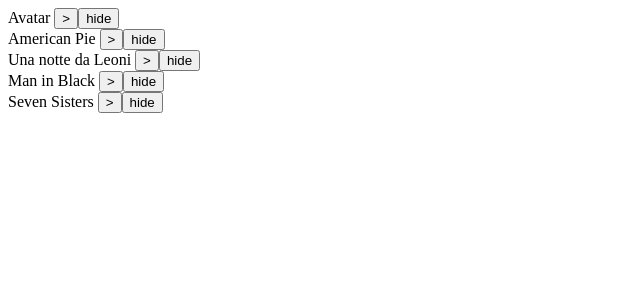
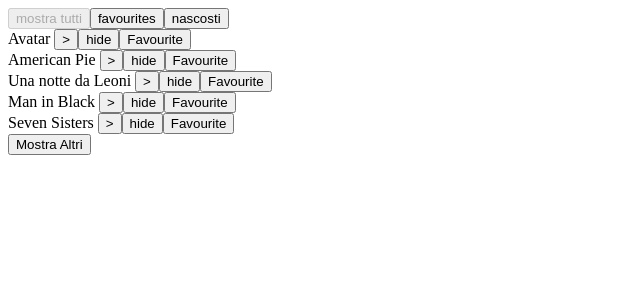
Before and after one commit to LukeSkywa/IniMenoUno, an Angular app: page /list in a window 1280 px wide. Shown: the top 300 px of the page, without its empty margins (0-640 px from the left). Built offline with nearby package versions, Linux system fonts and the light colour scheme.

Commit message:
NEEDS FIX m8b disable buttons

```diff
--- a/src/app/components/lista/lista.component.html
+++ b/src/app/components/lista/lista.component.html
@@ -1,5 +1,13 @@
-<ng-container *ngFor="let filmItem of filmList">
+<div>
+    <button [disabled]="true" (click)="resetList();disablebutton()">mostra tutti</button><button (click)="favouriteList()">favourites</button><button (click)="showHidden()">nascosti</button>
+</div>
+<ng-container *ngFor="let filmItem of filmList | slice : 0 :showmore">
     <div *ngIf="filmItem.show"> {{filmItem.name}}
         <button [routerLink]="['/FilmDetail', filmItem.id]">></button>
-        <button (click)="filmItem.show = false"> hide</button></div>
+        <button (click)="filmItem.show = false"> hide</button>
+        <ng-container *ngIf="filmItem.favourited ==false; else elsebutton"><button (click)="filmItem.favourited=true">Favourite</button></ng-container>
+        <ng-template #elsebutton><button (click)="filmItem.favourited=false">Unfavourite</button></ng-template>
+    </div>
 </ng-container>
+<ng-container *ngIf="showmore<filmList.length; else elseblock"><button (click)="showMoreItems()">Mostra Altri</button></ng-container>
+<ng-template #elseblock><button (click)="showmore=5">Comprimi</button></ng-template>
--- a/src/app/components/lista/lista.component.ts
+++ b/src/app/components/lista/lista.component.ts
@@ -1,7 +1,8 @@
-import { Component, OnInit, EventEmitter, Output } from '@angular/core';
+import { Component, OnInit, EventEmitter, Output, MissingTranslationStrategy } from '@angular/core';
 import { FilmItem } from 'src/app/models/film-item';
 import { FilmListService } from 'src/app/service/film-list.service';
 import { GeneriService } from 'src/app/service/generi.service';
+import { Button } from 'protractor';
 
 @Component({
   selector: 'app-lista',
@@ -9,12 +10,13 @@ import { GeneriService } from 'src/app/service/generi.service';
   styleUrls: ['./lista.component.scss']
 })
 export class ListaComponent implements OnInit {
-
+  disabledvariable:number;
+  showmore:number= 5;
   fontStyle:string="bold";
   messaggio: string;
   @Output()
   showDetail: EventEmitter<number>= new EventEmitter();
-
+  hiddenList:FilmItem[]=[];
   //genereId:string='fps';
   genereId:number=0;
 
@@ -28,7 +30,6 @@ export class ListaComponent implements OnInit {
    }
 
   ngOnInit(): void {
-
   }
 
   dettaglio(id: number){
@@ -40,7 +41,27 @@ export class ListaComponent implements OnInit {
       return true;
     return false;
   }
+  showMoreItems()
+  {
+     this.showmore = Number(this.showmore) + 5;
+  }
+  disablebutton():boolean {
 
+    return
+  }
+  resetList()
+  {
+    this.filmList=this.filmListService.getFilmList();
+
+  }
+  favouriteList(){
+    this.filmList=this.filmList.filter(film => film.favourited ==true);
+  }
+  showHidden(){
+    this.filmList.forEach(film => {
+      film.show=!film.show;
+    });
+  }
   /*ricerca(id:number){
     //this.genereId=this.listGenere.associaDescrizione(id);
     this.genereId=id;
--- a/src/app/service/film-list.service.ts
+++ b/src/app/service/film-list.service.ts
@@ -7,10 +7,14 @@ import { FilmItem } from '../models/film-item';
 export class FilmListService {
   private filmListStored:FilmItem[]=[
     { id:1, name:"Avatar", durataMinuti:120, genere:"azione", favourited:false, show:true},
-    { id:2, name:"American Pie", durataMinuti:120,genere:"commedia", favourited:false,show:true},
-    { id:3, name:"Una notte da Leoni", durataMinuti:120, genere:"commedia", favourited:false,show:true},
-    { id:4, name:"Man in Black", durataMinuti:120, genere:"commedia",favourited:false,show:true},
-    { id:5, name:"Seven Sisters", durataMinuti:120, genere:"psicologico", favourited:false,show:true},
+    { id:2, name:"American Pie", durataMinuti:100,genere:"commedia", favourited:false,show:true},
+    { id:3, name:"Una notte da Leoni", durataMinuti:100, genere:"commedia", favourited:false,show:true},
+    { id:4, name:"Man in Black", durataMinuti:90, genere:"commedia",favourited:false,show:true},
+    { id:5, name:"Seven Sisters", durataMinuti:85, genere:"psicologico", favourited:false,show:true},
+    { id:6, name:"Toy Story", durataMinuti:80, genere:"famiglia", favourited:false,show:true},
+    { id:7, name:"James Bond 007", durataMinuti:1337, genere:"spionaggio", favourited:false,show:true},
+    { id:8, name:"Shape of Water", durataMinuti:250, genere:"psicologico", favourited:false,show:true},
+    { id:9, name:"The Clone Wars", durataMinuti:140, genere:"scifi", favourited:false,show:true},
   ];
 
   getFilmList(): FilmItem[]{
```
